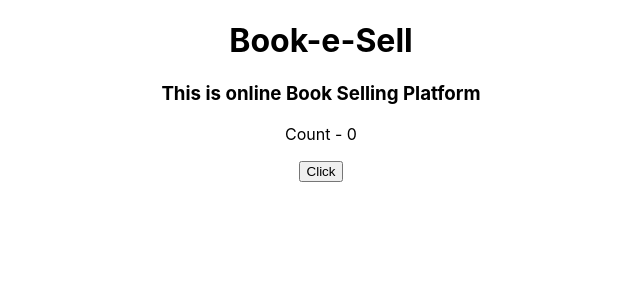
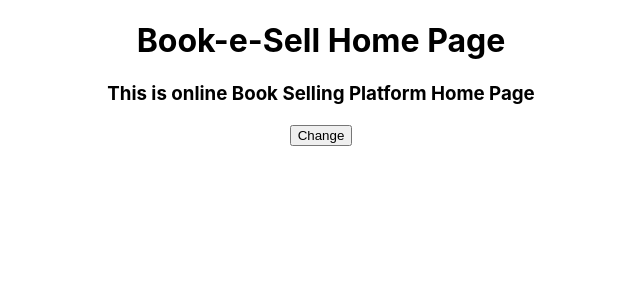
Before and after one commit to SUJAL-MANDALIA/BooK-e-Sell, a React (Create React App) app: page / in a window 1280 px wide. Shown: the top 300 px of the page, without its empty margins (319-959 px from the left). Built offline with nearby package versions, Linux system fonts and the light colour scheme.

Commit message:
Day 5 task Completed

```diff
--- a/src/App.js
+++ b/src/App.js
@@ -1,13 +1,27 @@
-import logo from './logo.svg';
 import './App.css';
 import Home from './pages/Home';
-import Counter from './components/Counter';
+import About from './components/About';
+import Change from './components/Change';
+import React ,{useState} from 'react';
+
 
 function App() {
+  const [page, setPage] = useState(0)
+  const handleClick = () => {
+    if(page === 0){
+      setPage(1)
+    }else if(page === 1){
+      setPage(0)
+    }
+    console.log(page)
+
+  }
   return (
     <div className="App">
-      <Home/>
-      <Counter/>
+    <Change page = {page}/>
+      {/* <Home/> */}
+      <button onClick={handleClick}>Change</button>
+
     </div>
   );
 }
--- /dev/null
+++ b/src/components/About.js
@@ -0,0 +1,13 @@
+import React from 'react'
+import Title from './Title'
+
+ function About() {
+  return (
+    <Title
+    title = "This is about page for book-e-sell"
+    description = "This is Description of Book-e-sell from About Page"
+    />
+  )
+}
+
+export default About
--- /dev/null
+++ b/src/components/Change.js
@@ -0,0 +1,13 @@
+import React from 'react'
+import Home from '../pages/Home'
+import About from './About'
+
+
+export default function Change(props) {
+  // if(props.page === 0 ){
+  //   return <Home/>
+  // }else{
+  //   return <About/>
+  // }
+  return props.page?<About/>:<Home/>
+}
--- a/src/pages/Home.js
+++ b/src/pages/Home.js
@@ -7,8 +7,8 @@ class Home extends Component {
         super()
 
         this.state = ({
-            title: "Book-e-Sell",
-            description: "This is online Book Selling Platform"
+            title: "Book-e-Sell Home Page",
+            description: "This is online Book Selling Platform Home Page"
         });
     }
 
```
